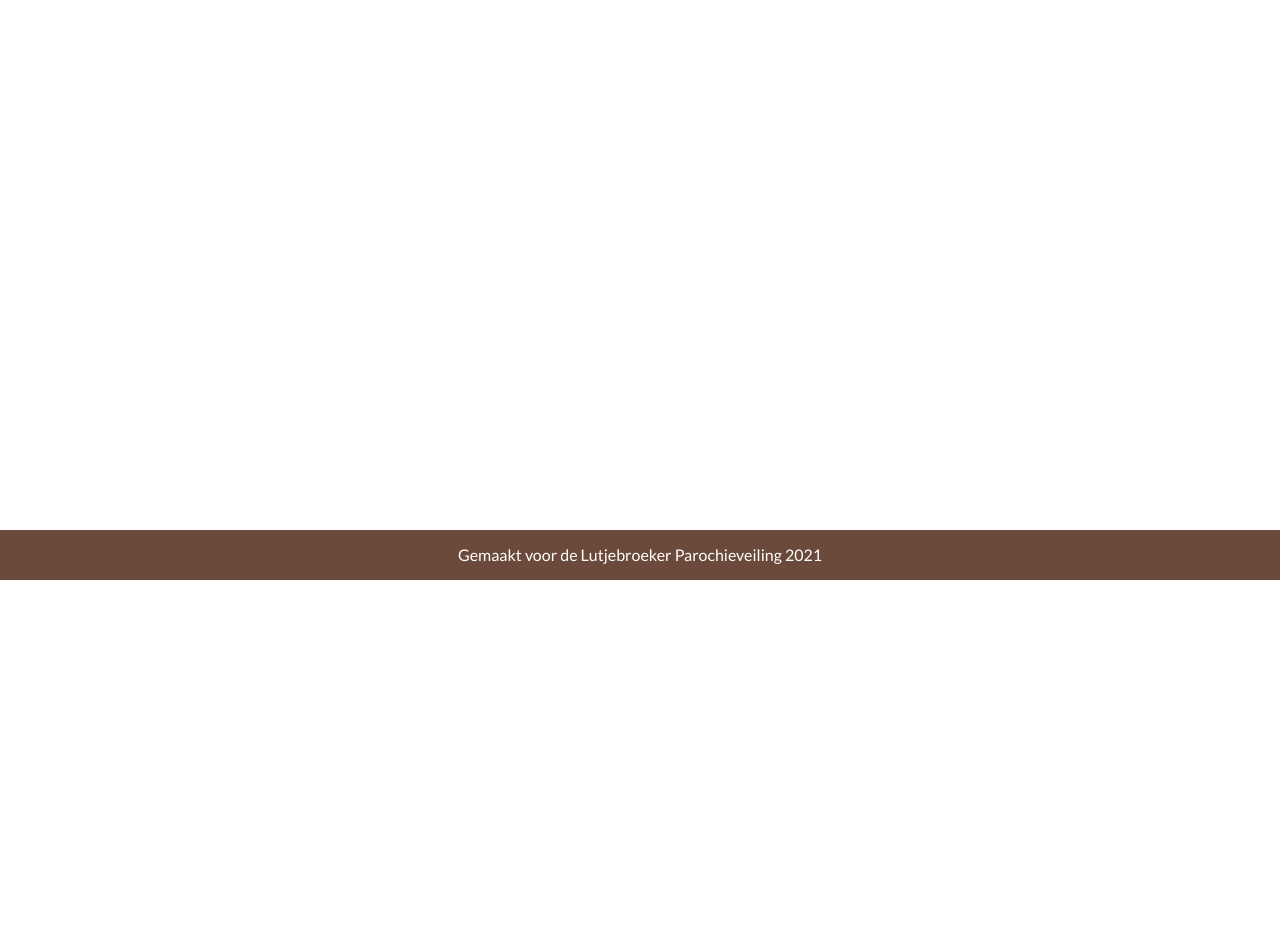
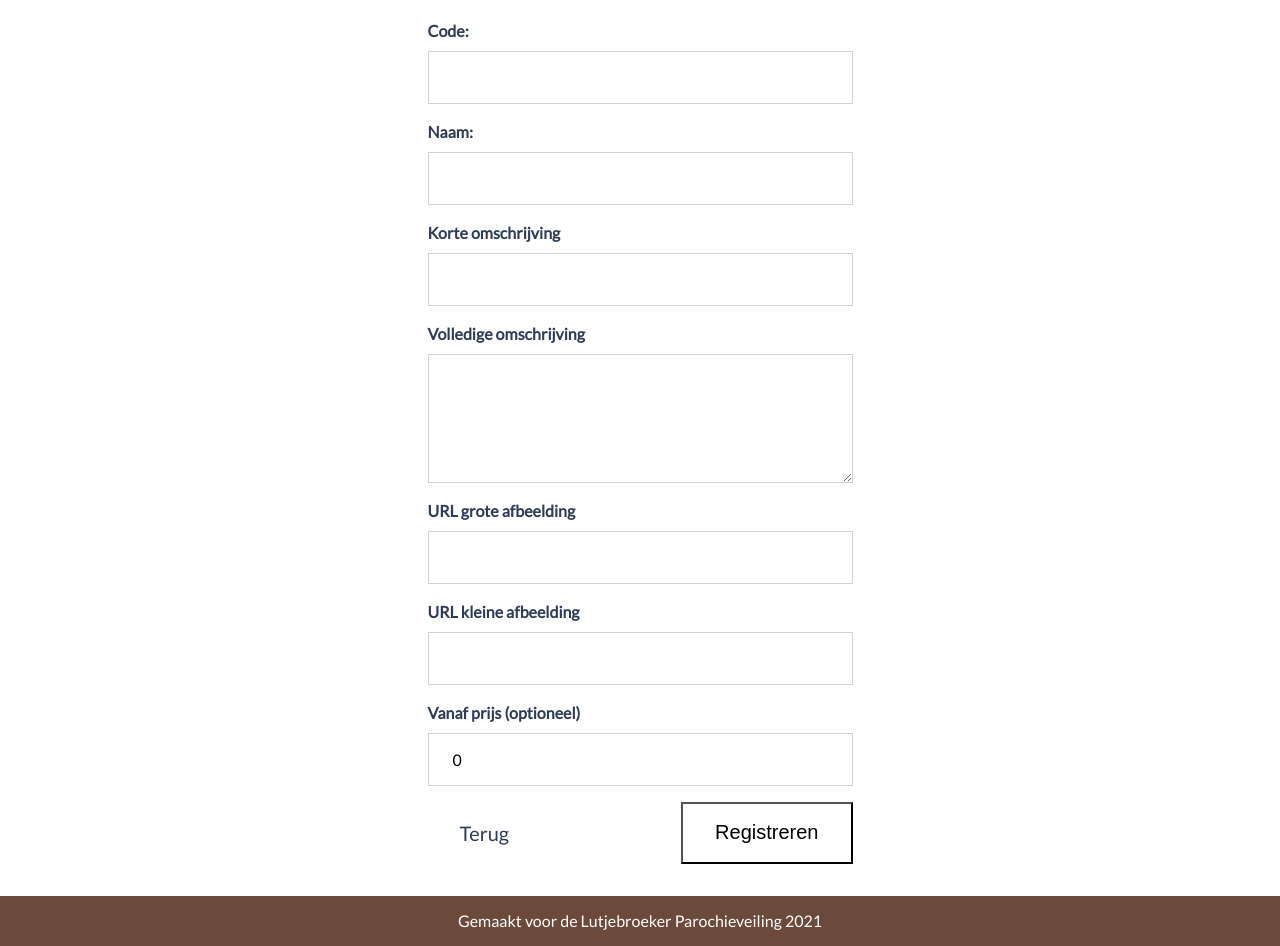
Before and after one commit to e2yerik/parochieveiling, a React (Create React App) app: page /admin/product/create in a window 1280 px wide. Shown: the part 220-1166 px from the top of the page. Before the commit the page ends 800 px from the top, so only its background shows below. Built offline with nearby package versions, Linux system fonts and the light colour scheme.

Commit message:
[ES] create product flow

```diff
--- a/src/App.scss
+++ b/src/App.scss
@@ -64,7 +64,9 @@ strong {
   margin: 0 auto;
 }
 
-input {
+input,
+textarea,
+select {
   font-family: "Lato", sans-serif;
 }
 
--- a/src/model/Product.ts
+++ b/src/model/Product.ts
@@ -1,4 +1,5 @@
 export interface ProductData {
+    longDescription: string;
     code: string;
     name: string;
     shortDescription: string;
--- a/src/pages/admin/Product/CreateProductPage.tsx
+++ b/src/pages/admin/Product/CreateProductPage.tsx
@@ -1,10 +1,178 @@
-import React from "react";
+import React, { useState, ChangeEvent, FormEventHandler } from "react";
+import { gql, useMutation } from "@apollo/client";
+import { useHistory } from "react-router";
+import { ProductData } from "../../../model/Product";
+import { FormEvent } from "react";
+
+interface CreateProductData {
+  code: string;
+  name: string;
+  shortDescription: string;
+  longDescription: string;
+  imageUrl: string;
+  thumbUrl: string;
+  price: number;
+  formattedPrice: string;
+}
+export const initialState: CreateProductData = {
+  name: "",
+  code: "",
+  shortDescription: "",
+  longDescription: "",
+  imageUrl: "",
+  thumbUrl: "",
+  price: 0,
+  formattedPrice: "",
+};
+
+const CREATE_PRODUCT = gql`
+  mutation CreateProduct(
+    $name: String!
+    $code: String!
+    $shortDescription: String!
+    $longDescription: String!
+    $imageUrl: String!
+    $thumbUrl: String!
+    $formattedPrice: String!
+    $price: String!
+  ) {
+    createProduct(
+      name: $name
+      code: $code
+      shortDescription: $shortDescription
+      longDescription: $longDescription
+      imageUrl: $imageUrl
+      thumbUrl: $thumbUrl
+      formattedPrice: $formattedPrice
+      price: $price
+    ) {
+      code
+    }
+  }
+`;
 
 const CreateProductPage = () => {
+  const history = useHistory();
+  const [formData, updateFormState] = useState(initialState);
+
+  const handleInputChange = (
+    event: ChangeEvent<HTMLInputElement | HTMLTextAreaElement>
+  ) => {
+    updateFormState((prevProps) => ({
+      ...prevProps,
+      [event.target.name]: event.target.value,
+    }));
+  };
+
+  const [createProduct, { data }] = useMutation(CREATE_PRODUCT);
+
+  const onSubmit: FormEventHandler = (event: FormEvent<HTMLFormElement>) => {
+    event.preventDefault();
+
+    // formData.price =
+    formData.formattedPrice = new Intl.NumberFormat("nl-NL", {
+      style: "currency",
+      currency: "EUR",
+    }).format(formData.price);
+
+    createProduct({ variables: { ...formData } });
+    updateFormState(initialState);
+  };
+
   return (
-    <>
+    <div className="center-third">
       <h1>Product aanmaken</h1>
-    </>
+
+      {data && data.createProduct && data.createProduct.code && (
+        <strong>Product {data.createProduct.code} aangemaakt!</strong>
+      )}
+
+      {data && data.createProduct && data.createProduct.message && (
+        <strong>
+          Fout opgetreden: {data.createProduct.message}:{" "}
+          {data.createProduct.description}
+        </strong>
+      )}
+
+      <form onSubmit={onSubmit} className="form">
+        <label>
+          Code:
+          <input
+            type="text"
+            value={formData.code}
+            name="code"
+            onChange={handleInputChange}
+          />
+        </label>
+        <label>
+          Naam:
+          <input
+            type="text"
+            value={formData.name}
+            name="name"
+            onChange={handleInputChange}
+          />
+        </label>
+
+        <label>
+          Korte omschrijving
+          <input
+            type="text"
+            value={formData.shortDescription}
+            name="shortDescription"
+            onChange={handleInputChange}
+          />
+        </label>
+
+        <label>
+          Volledige omschrijving
+          <textarea
+            rows={5}
+            value={formData.longDescription}
+            name="longDescription"
+            onChange={handleInputChange}
+          />
+        </label>
+
+        <label>
+          URL grote afbeelding
+          <input
+            type="text"
+            value={formData.imageUrl}
+            name="imageUrl"
+            onChange={handleInputChange}
+          />
+        </label>
+
+        <label>
+          URL kleine afbeelding
+          <input
+            type="text"
+            value={formData.thumbUrl}
+            name="thumbUrl"
+            onChange={handleInputChange}
+          />
+        </label>
+        <label>
+          Vanaf prijs (optioneel)
+          <input
+            type="text"
+            value={formData.price}
+            name="price"
+            onChange={handleInputChange}
+          />
+        </label>
+
+        <footer>
+          <a onClick={history.goBack} className="btn btn--secondary">
+            Terug
+          </a>
+          <button type="submit" className="btn btn--primary">
+            Registreren
+          </button>
+        </footer>
+      </form>
+    </div>
   );
 };
 export default CreateProductPage;
--- a/src/styles/form.scss
+++ b/src/styles/form.scss
@@ -1,5 +1,6 @@
 .form {
   width: 100%;
+  margin-bottom: 2rem;
 
   label {
     display: block;
```
Also changed, not shown: src/functions/fauna/queries.js (+73 -17 lines), src/functions/graphql.js (+91 -32 lines).
